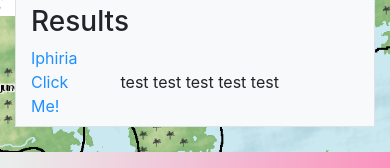
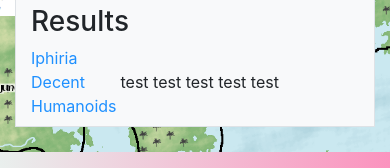
Before and after one commit to jonesec2/Decent_Humanoids, a React (Create React App) app: page /home in a window 390 px wide. Shown: the part 924-1092 px from the top of the page. Built offline with nearby package versions, Linux system fonts and the light colour scheme.

Commit message:
Updated mobile formatting

```diff
--- a/src/App.css
+++ b/src/App.css
@@ -31,7 +31,7 @@
    color: #61dafb;
 }
 
-html, body {
+body {
    margin: 0;
    padding: 0;
    height: 100vh;
--- a/src/pages/Home.js
+++ b/src/pages/Home.js
@@ -16,6 +16,7 @@ function Home() {
    console.log(pageName + "stop1")
 
    const [result, setResult] = useState("Iphiria")
+   const [resultTwo, setResultTwo] = useState("Decent Humanoids")
 
    // function results() {
    //    result = "Iphiria"
@@ -65,7 +66,7 @@ function Home() {
                      }}
 
                   >{result}</Link> <p className="col-8"></p>
-                  <Link className="col-3 info" to="/wiki">Click Me!</Link> <p className="col-8">test test test test test</p>
+                  <Link className="col-3 info" to="/wiki">{resultTwo}</Link> <p className="col-8">test test test test test</p>
                </div>
             </Wrapper>
          </div>
```
